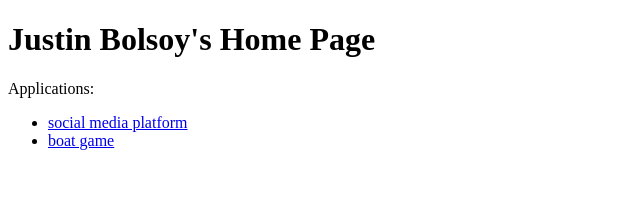
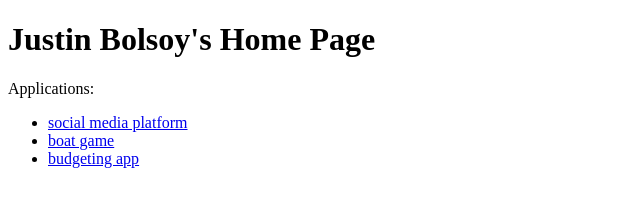
Before and after one commit to justinsgithub3/home-page, a plain HTML site: page index.html in a window 1280 px wide. Shown: the whole page, without its empty margins (0-640 px from the left). Drawn offline with Linux system fonts and the light colour scheme.

Commit message:
- added budgeting app

```diff
--- a/index.html
+++ b/index.html
@@ -13,6 +13,7 @@
     <ul>
         <li><a href="https://social-media-app-1svz.onrender.com/displays">social media platform</a></li>
         <li><a href="https://couchcaptain.com">boat game</a></li>
+        <li><a href="https://my-budget-app-a49cd74b3ed7.herokuapp.com/">budgeting app</a></li>
     </ul>
 </body>
 </html>
```
